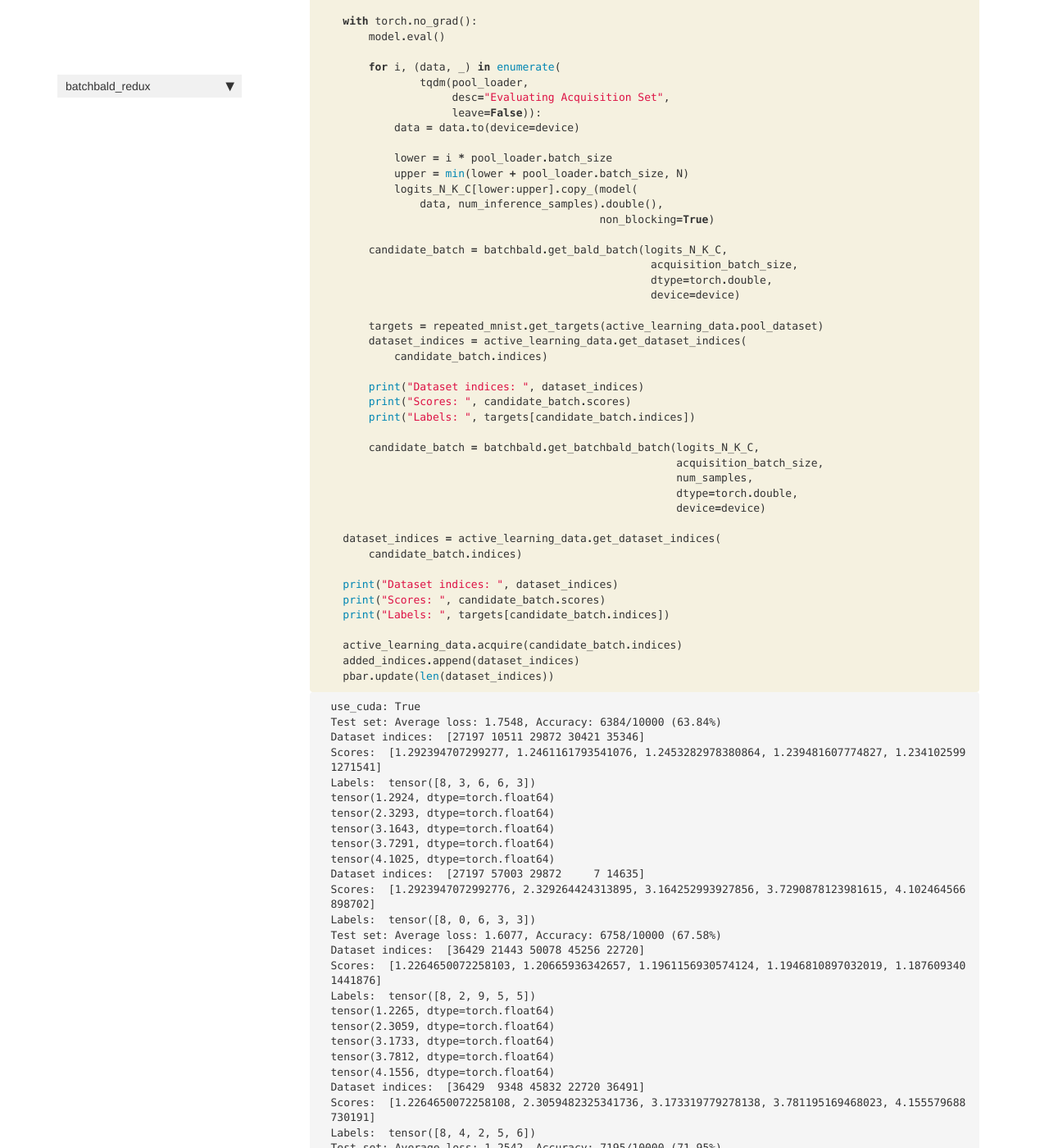
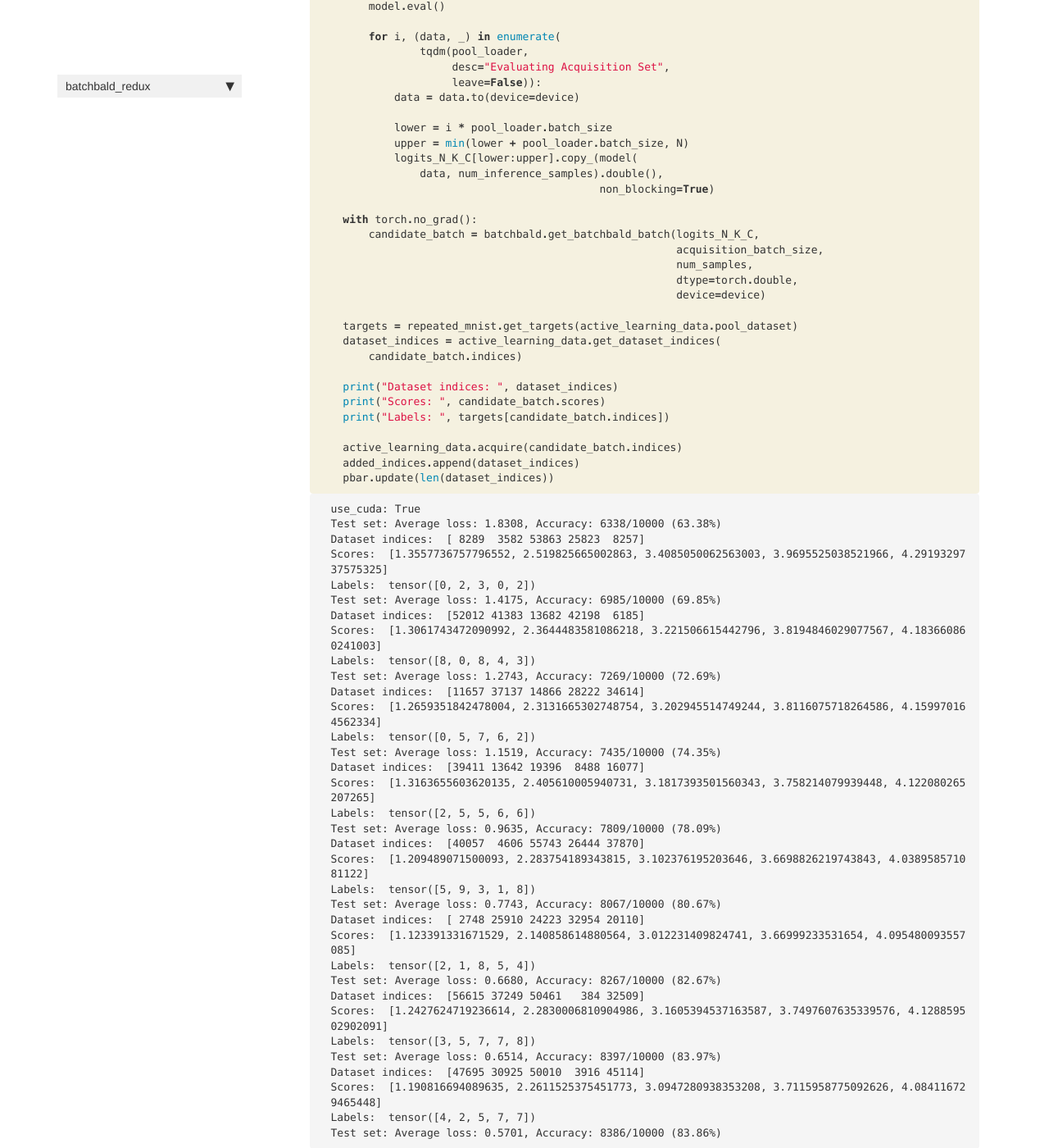
Before and after one commit to BlackHC/batchbald_redux, a Jekyll site: the page built from docs/example_experiment.html, in a window 1280 px wide and 1400 px high, scrolled down 3210 px. Shown: the whole window at 82% size. Built offline with Jekyll 4.4.1, drawn with Linux system fonts in a browser that asks for light colours; nearby versions of some CDN libraries; comment, search, counter and statistics services are not loaded; some of the changed text lies outside the part shown.

Commit message:
Rebuild the docs

```diff
--- a/docs/example_experiment.html
+++ b/docs/example_experiment.html
@@ -202,8 +202,6 @@ description: "Experiment using Repeated MNIST and BatchBALD vs BALD vs random sa
 <span class="c1"># Split off the initial samples first.</span>
 <span class="n">active_learning_data</span><span class="o">.</span><span class="n">acquire</span><span class="p">(</span><span class="n">initial_samples</span><span class="p">)</span>
 
-<span class="n">active_learning_data</span><span class="o">.</span><span class="n">extract_dataset_from_pool</span><span class="p">(</span><span class="mi">40000</span><span class="p">)</span>
-
 <span class="n">train_loader</span> <span class="o">=</span> <span class="n">torch</span><span class="o">.</span><span class="n">utils</span><span class="o">.</span><span class="n">data</span><span class="o">.</span><span class="n">DataLoader</span><span class="p">(</span>
     <span class="n">active_learning_data</span><span class="o">.</span><span class="n">training_dataset</span><span class="p">,</span>
     <span class="n">sampler</span><span class="o">=</span><span class="n">active_learning</span><span class="o">.</span><span class="n">RandomFixedLengthSampler</span><span class="p">(</span>
@@ -294,25 +292,14 @@ description: "Experiment using Repeated MNIST and BatchBALD vs BALD vs random sa
                 <span class="n">data</span><span class="p">,</span> <span class="n">num_inference_samples</span><span class="p">)</span><span class="o">.</span><span class="n">double</span><span class="p">(),</span>
                                             <span class="n">non_blocking</span><span class="o">=</span><span class="kc">True</span><span class="p">)</span>
 
-        <span class="n">candidate_batch</span> <span class="o">=</span> <span class="n">batchbald</span><span class="o">.</span><span class="n">get_bald_batch</span><span class="p">(</span><span class="n">logits_N_K_C</span><span class="p">,</span>
-                                                    <span class="n">acquisition_batch_size</span><span class="p">,</span>
-                                                    <span class="n">dtype</span><span class="o">=</span><span class="n">torch</span><span class="o">.</span><span class="n">double</span><span class="p">,</span>
-                                                    <span class="n">device</span><span class="o">=</span><span class="n">device</span><span class="p">)</span>
-
-        <span class="n">targets</span> <span class="o">=</span> <span class="n">repeated_mnist</span><span class="o">.</span><span class="n">get_targets</span><span class="p">(</span><span class="n">active_learning_data</span><span class="o">.</span><span class="n">pool_dataset</span><span class="p">)</span>
-        <span class="n">dataset_indices</span> <span class="o">=</span> <span class="n">active_learning_data</span><span class="o">.</span><span class="n">get_dataset_indices</span><span class="p">(</span>
-            <span class="n">candidate_batch</span><span class="o">.</span><span class="n">indices</span><span class="p">)</span>
-
-        <span class="nb">print</span><span class="p">(</span><span class="s2">&quot;Dataset indices: &quot;</span><span class="p">,</span> <span class="n">dataset_indices</span><span class="p">)</span>
-        <span class="nb">print</span><span class="p">(</span><span class="s2">&quot;Scores: &quot;</span><span class="p">,</span> <span class="n">candidate_batch</span><span class="o">.</span><span class="n">scores</span><span class="p">)</span>
-        <span class="nb">print</span><span class="p">(</span><span class="s2">&quot;Labels: &quot;</span><span class="p">,</span> <span class="n">targets</span><span class="p">[</span><span class="n">candidate_batch</span><span class="o">.</span><span class="n">indices</span><span class="p">])</span>
-
+    <span class="k">with</span> <span class="n">torch</span><span class="o">.</span><span class="n">no_grad</span><span class="p">():</span>
         <span class="n">candidate_batch</span> <span class="o">=</span> <span class="n">batchbald</span><span class="o">.</span><span class="n">get_batchbald_batch</span><span class="p">(</span><span class="n">logits_N_K_C</span><span class="p">,</span>
                                                         <span class="n">acquisition_batch_size</span><span class="p">,</span>
                                                         <span class="n">num_samples</span><span class="p">,</span>
                                                         <span class="n">dtype</span><span class="o">=</span><span class="n">torch</span><span class="o">.</span><span class="n">double</span><span class="p">,</span>
                                                         <span class="n">device</span><span class="o">=</span><span class="n">device</span><span class="p">)</span>
 
+    <span class="n">targets</span> <span class="o">=</span> <span class="n">repeated_mnist</span><span class="o">.</span><span class="n">get_targets</span><span class="p">(</span><span class="n">active_learning_data</span><span class="o">.</span><span class="n">pool_dataset</span><span class="p">)</span>
     <span class="n">dataset_indices</span> <span class="o">=</span> <span class="n">active_learning_data</span><span class="o">.</span><span class="n">get_dataset_indices</span><span class="p">(</span>
         <span class="n">candidate_batch</span><span class="o">.</span><span class="n">indices</span><span class="p">)</span>
 
@@ -336,79 +323,39 @@ description: "Experiment using Repeated MNIST and BatchBALD vs BALD vs random sa
 
 <div class="output_subarea output_stream output_stdout output_text">
 <pre>use_cuda: True
-Test set: Average loss: 1.7548, Accuracy: 6384/10000 (63.84%)
-Dataset indices:  [27197 10511 29872 30421 35346]
-Scores:  [1.292394707299277, 1.2461161793541076, 1.2453282978380864, 1.239481607774827, 1.2341025991271541]
-Labels:  tensor([8, 3, 6, 6, 3])
-tensor(1.2924, dtype=torch.float64)
-tensor(2.3293, dtype=torch.float64)
-tensor(3.1643, dtype=torch.float64)
-tensor(3.7291, dtype=torch.float64)
-tensor(4.1025, dtype=torch.float64)
-Dataset indices:  [27197 57003 29872     7 14635]
-Scores:  [1.2923947072992776, 2.329264424313895, 3.164252993927856, 3.7290878123981615, 4.102464566898702]
-Labels:  tensor([8, 0, 6, 3, 3])
-Test set: Average loss: 1.6077, Accuracy: 6758/10000 (67.58%)
-Dataset indices:  [36429 21443 50078 45256 22720]
-Scores:  [1.2264650072258103, 1.20665936342657, 1.1961156930574124, 1.1946810897032019, 1.1876093401441876]
-Labels:  tensor([8, 2, 9, 5, 5])
-tensor(1.2265, dtype=torch.float64)
-tensor(2.3059, dtype=torch.float64)
-tensor(3.1733, dtype=torch.float64)
-tensor(3.7812, dtype=torch.float64)
-tensor(4.1556, dtype=torch.float64)
-Dataset indices:  [36429  9348 45832 22720 36491]
-Scores:  [1.2264650072258108, 2.3059482325341736, 3.173319779278138, 3.781195169468023, 4.155579688730191]
-Labels:  tensor([8, 4, 2, 5, 6])
-Test set: Average loss: 1.2542, Accuracy: 7195/10000 (71.95%)
-Dataset indices:  [28567 26760  2761 53979  6636]
-Scores:  [1.2009661249377026, 1.151279102844347, 1.1414231876109713, 1.1354140969261595, 1.129971102536362]
-Labels:  tensor([2, 8, 8, 8, 5])
-tensor(1.2010, dtype=torch.float64)
-tensor(2.2764, dtype=torch.float64)
-tensor(3.1276, dtype=torch.float64)
-tensor(3.7491, dtype=torch.float64)
-tensor(4.1164, dtype=torch.float64)
-Dataset indices:  [28567 53979 39453 22169 22743]
-Scores:  [1.2009661249377035, 2.2764039260171707, 3.1276025968118173, 3.749139800528724, 4.116352882690027]
-Labels:  tensor([2, 8, 2, 2, 7])
-Test set: Average loss: 1.3763, Accuracy: 7306/10000 (73.06%)
-Dataset indices:  [14851 22575  3402 26534 33840]
-Scores:  [1.2655554331398218, 1.2115835165447182, 1.1866193964344587, 1.184529995866177, 1.1820928779033504]
-Labels:  tensor([3, 5, 3, 3, 3])
-tensor(1.2656, dtype=torch.float64)
-tensor(2.3293, dtype=torch.float64)
-tensor(3.1751, dtype=torch.float64)
-tensor(3.7659, dtype=torch.float64)
-tensor(4.1264, dtype=torch.float64)
-Dataset indices:  [14851 22575 38301 31847 30123]
-Scores:  [1.2655554331398218, 2.32928214553672, 3.175116531042806, 3.7658568024728405, 4.126371635540551]
-Labels:  tensor([3, 5, 4, 8, 0])
-Test set: Average loss: 1.0217, Accuracy: 7597/10000 (75.97%)
-Dataset indices:  [ 5062 44381 56627 41900 31046]
-Scores:  [1.235732028357852, 1.2029919966312257, 1.1800793694303422, 1.1435562927120584, 1.1432617767755258]
-Labels:  tensor([9, 5, 9, 2, 6])
-tensor(1.2357, dtype=torch.float64)
-tensor(2.3277, dtype=torch.float64)
-tensor(3.1517, dtype=torch.float64)
-tensor(3.7445, dtype=torch.float64)
-tensor(4.1147, dtype=torch.float64)
-Dataset indices:  [ 5062 44381  3676 23028 15494]
-Scores:  [1.2357320283578526, 2.327710782050392, 3.1516793669584073, 3.7444853551229227, 4.114718228487794]
-Labels:  tensor([9, 5, 2, 2, 7])
-Test set: Average loss: 0.8912, Accuracy: 7625/10000 (76.25%)
-Dataset indices:  [ 7833  4500 46129 42428 40856]
-Scores:  [1.2643048307037117, 1.260924740416801, 1.2401310050532453, 1.2385981688187813, 1.2364716636914745]
-Labels:  tensor([5, 0, 2, 5, 8])
-tensor(1.2643, dtype=torch.float64)
-tensor(2.3384, dtype=torch.float64)
-tensor(3.2479, dtype=torch.float64)
-tensor(3.8409, dtype=torch.float64)
-tensor(4.2037, dtype=torch.float64)
-Dataset indices:  [ 7833 46948 47925 11619 39409]
-Scores:  [1.2643048307037121, 2.338370465636314, 3.2479182123158568, 3.840896635081446, 4.203677270926962]
-Labels:  tensor([5, 5, 3, 3, 5])
-Test set: Average loss: 0.9557, Accuracy: 7475/10000 (74.75%)
+Test set: Average loss: 1.8308, Accuracy: 6338/10000 (63.38%)
+Dataset indices:  [ 8289  3582 53863 25823  8257]
+Scores:  [1.3557736757796552, 2.519825665002863, 3.4085050062563003, 3.9695525038521966, 4.2919329737575325]
+Labels:  tensor([0, 2, 3, 0, 2])
+Test set: Average loss: 1.4175, Accuracy: 6985/10000 (69.85%)
+Dataset indices:  [52012 41383 13682 42198  6185]
+Scores:  [1.3061743472090992, 2.3644483581086218, 3.221506615442796, 3.8194846029077567, 4.183660860241003]
+Labels:  tensor([8, 0, 8, 4, 3])
+Test set: Average loss: 1.2743, Accuracy: 7269/10000 (72.69%)
+Dataset indices:  [11657 37137 14866 28222 34614]
+Scores:  [1.2659351842478004, 2.3131665302748754, 3.202945514749244, 3.8116075718264586, 4.159970164562334]
+Labels:  tensor([0, 5, 7, 6, 2])
+Test set: Average loss: 1.1519, Accuracy: 7435/10000 (74.35%)
+Dataset indices:  [39411 13642 19396  8488 16077]
+Scores:  [1.3163655603620135, 2.405610005940731, 3.1817393501560343, 3.758214079939448, 4.122080265207265]
+Labels:  tensor([2, 5, 5, 6, 6])
+Test set: Average loss: 0.9635, Accuracy: 7809/10000 (78.09%)
+Dataset indices:  [40057  4606 55743 26444 37870]
+Scores:  [1.209489071500093, 2.283754189343815, 3.102376195203646, 3.6698826219743843, 4.038958571081122]
+Labels:  tensor([5, 9, 3, 1, 8])
+Test set: Average loss: 0.7743, Accuracy: 8067/10000 (80.67%)
+Dataset indices:  [ 2748 25910 24223 32954 20110]
+Scores:  [1.123391331671529, 2.140858614880564, 3.012231409824741, 3.66999233531654, 4.095480093557085]
+Labels:  tensor([2, 1, 8, 5, 4])
+Test set: Average loss: 0.6680, Accuracy: 8267/10000 (82.67%)
+Dataset indices:  [56615 37249 50461   384 32509]
+Scores:  [1.2427624719236614, 2.2830006810904986, 3.1605394537163587, 3.7497607635339576, 4.128859502902091]
+Labels:  tensor([3, 5, 7, 7, 8])
+Test set: Average loss: 0.6514, Accuracy: 8397/10000 (83.97%)
+Dataset indices:  [47695 30925 50010  3916 45114]
+Scores:  [1.190816694089635, 2.2611525375451773, 3.0947280938353208, 3.7115958775092626, 4.084116729465448]
+Labels:  tensor([4, 2, 5, 7, 7])
+Test set: Average loss: 0.5701, Accuracy: 8386/10000 (83.86%)
 </pre>
 </div>
 </div>
```
